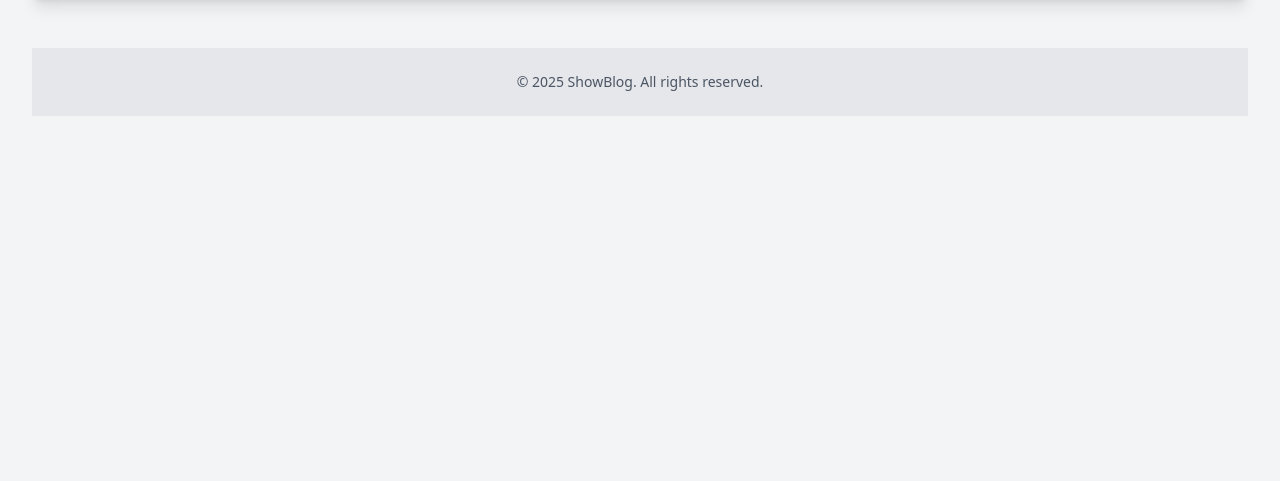
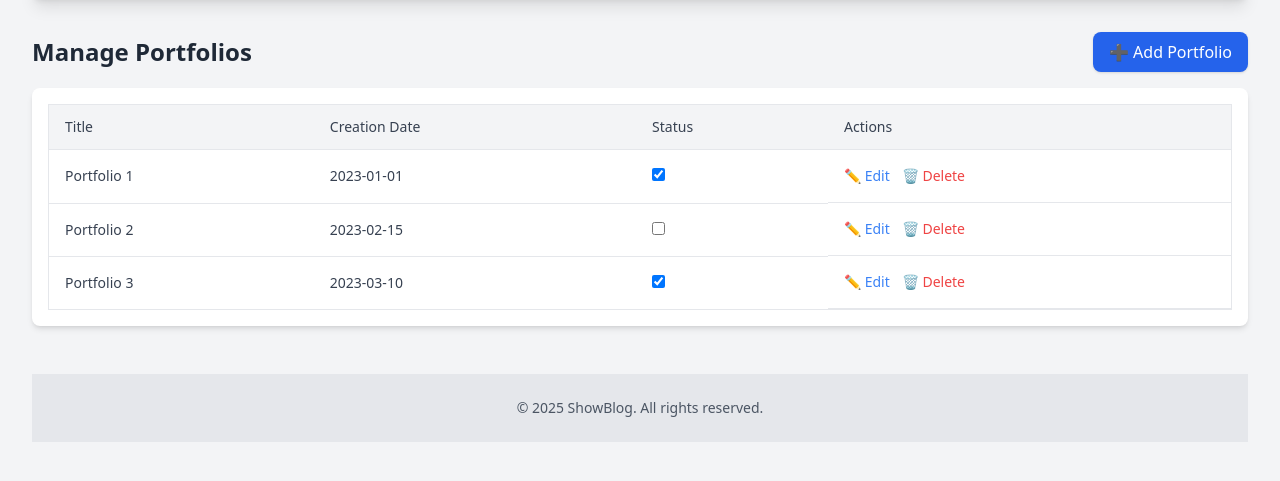
Before and after one commit to tiedsandi/website_project_showoff, a PHP site: page /pages/dashboard.php in a window 1280 px wide. Shown: the part 108-589 px from the top of the page. Run offline with PHP 8.4, Linux system fonts and the light colour scheme; some libraries are stand-ins or nearby versions.

Commit message:
add ui dashboard

```diff
--- a/pages/dashboard.php
+++ b/pages/dashboard.php
@@ -1,5 +1,4 @@
-<?php session_start();?>
-
+<?php session_start(); ?>
 <!DOCTYPE html>
 <html lang="en">
 <head>
@@ -8,19 +7,129 @@
   <title>Dashboard Page</title>
   <script src="https://cdn.tailwindcss.com"></script>
   <script src="https://code.jquery.com/jquery-3.6.0.min.js"></script>
-
 </head>
 <body class="bg-gray-100">
   <main class="max-w-7xl mx-auto p-4 md:p-8">
     <?php include '../inc/layouts/header.php'; ?>
 
+    <!-- Title & Add Portfolio Button (Responsive) -->
+    <div class="flex flex-wrap items-center justify-between mb-4 gap-2 sm:gap-0">
+      <h1 class="text-lg sm:text-2xl font-bold text-gray-800 w-full sm:w-auto text-center sm:text-left">
+        Manage Portfolios
+      </h1>
+      <a href="add_edit-portofolio.php" class="px-4 py-2 bg-blue-600 text-white rounded-lg shadow hover:bg-blue-700 transition w-full sm:w-auto text-center">
+        ➕ Add Portfolio
+      </a>
+    </div>
 
+    <div class="overflow-x-auto bg-white p-4 rounded-lg shadow-md">
+      <table class="w-full border border-gray-200">
+        <thead class="bg-gray-100">
+          <tr>
+            <th class="px-4 py-3 border-b text-left text-sm font-medium text-gray-700">Title</th>
+            <th class="px-4 py-3 border-b text-left text-sm font-medium text-gray-700">Creation Date</th>
+            <th class="px-4 py-3 border-b text-left text-sm font-medium text-gray-700">Status</th>
+            <th class="px-4 py-3 border-b text-left text-sm font-medium text-gray-700">Actions</th>
+          </tr>
+        </thead>
+        <tbody>
+          <?php
+          // Example data, replace with database query
+          $portfolios = [
+            ['id' => 1, 'title' => 'Portfolio 1', 'status' => 'Published', 'date' => '2023-01-01'],
+            ['id' => 2, 'title' => 'Portfolio 2', 'status' => 'Draft', 'date' => '2023-02-15'],
+            ['id' => 3, 'title' => 'Portfolio 3', 'status' => 'Published', 'date' => '2023-03-10'],
+          ];
+
+          foreach ($portfolios as $portfolio) {
+            $checked = $portfolio['status'] === 'Published' ? 'checked' : '';
+            echo "<tr class='hover:bg-gray-50 transition'>";
+            echo "<td class='px-4 py-4 border-b text-sm text-gray-700'>{$portfolio['title']}</td>";
+            echo "<td class='px-4 py-4 border-b text-sm text-gray-700'>{$portfolio['date']}</td>";
+            echo "<td class='px-4 py-4 border-b text-sm text-gray-700'>
+                    <input type='checkbox' class='status-toggle' data-id='{$portfolio['id']}' {$checked}>
+                  </td>";
+            echo "<td class='px-4 py-4 border-b text-sm text-gray-700 flex space-x-3'>
+                    <a href='edit.php?id={$portfolio['id']}' class='text-blue-500 hover:text-blue-700'>
+                      ✏️ Edit
+                    </a>
+                    <button class='text-red-500 hover:text-red-700 delete-btn' data-id='{$portfolio['id']}'>
+                      🗑️ Delete
+                    </button>
+                  </td>";
+            echo "</tr>";
+          }
+          ?>
+        </tbody>
+      </table>
+    </div>
+
+    <!-- Modal -->
+    <div id="deleteModal" class="hidden fixed inset-0 bg-gray-800 bg-opacity-50 flex items-center justify-center">
+      <div class="bg-white p-6 rounded-lg shadow-md text-center">
+        <h3 class="text-lg font-semibold">Are you sure?</h3>
+        <p class="text-sm text-gray-600">This action cannot be undone.</p>
+        <div class="flex justify-center mt-4 space-x-4">
+          <button id="cancelDelete" class="px-4 py-2 bg-gray-300 text-gray-700 rounded hover:bg-gray-400">Cancel</button>
+          <button id="confirmDelete" class="px-4 py-2 bg-red-600 text-white rounded hover:bg-red-700">Delete</button>
+        </div>
+      </div>
+    </div>
 
     <?php include '../inc/layouts/footer.php'; ?>
   </main>
 
+  <script src="../assets/js/script.js"></script>
 
+  <script>
+    $(document).ready(function() {
+      // Update Status
+      $(".status-toggle").change(function() {
+        let portfolioId = $(this).data("id");
+        let newStatus = $(this).is(":checked") ? "Published" : "Draft";
 
-  <script src="../assets/js/script.js"></script>
+        $.ajax({
+          url: "update_status.php",
+          type: "POST",
+          data: { id: portfolioId, status: newStatus },
+          success: function(response) {
+            alert("Status updated successfully!");
+          },
+          error: function() {
+            alert("Failed to update status.");
+          }
+        });
+      });
+
+      // Delete Confirmation
+      let deleteId = null;
+      $(".delete-btn").click(function() {
+        deleteId = $(this).data("id");
+        $("#deleteModal").removeClass("hidden");
+      });
+
+      $("#cancelDelete").click(function() {
+        $("#deleteModal").addClass("hidden");
+      });
+
+      $("#confirmDelete").click(function() {
+        if (deleteId) {
+          $.ajax({
+            url: "delete_portfolio.php",
+            type: "POST",
+            data: { id: deleteId },
+            success: function(response) {
+              alert("Portfolio deleted successfully!");
+              location.reload(); // Refresh page after delete
+            },
+            error: function() {
+              alert("Failed to delete portfolio.");
+            }
+          });
+          $("#deleteModal").addClass("hidden");
+        }
+      });
+    });
+  </script>
 </body>
 </html>
```
Also changed, not shown: pages/add_edit-portofolio.php (added).
